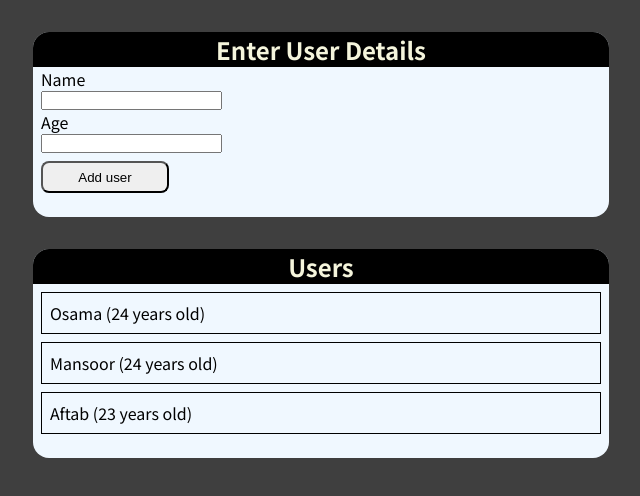
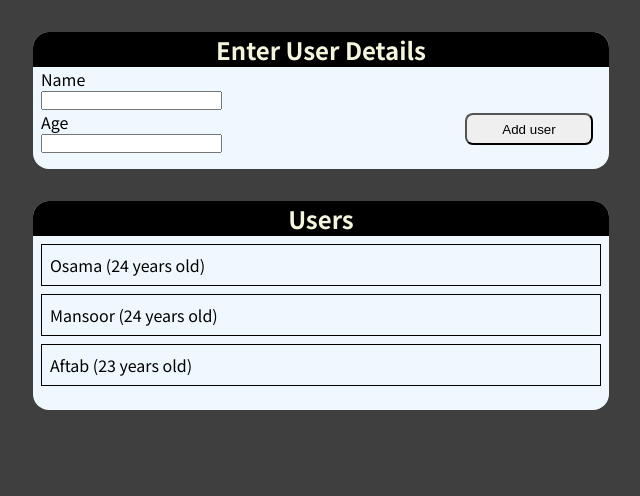
Before and after one commit to OSAMA478/01-react, a React (Create React App) app: page / in a window 1280 px wide. Shown: the top 496 px of the page, without its empty margins (319-959 px from the left). Built offline with nearby package versions, Linux system fonts and the light colour scheme.

Commit message:
💄 chore: positioned the button correctly.

```diff
--- a/src/components/Form/Form.module.css
+++ b/src/components/Form/Form.module.css
@@ -4,4 +4,5 @@
 
 .form {
 	margin-left: 0.5rem;
+	position: relative;
 }
--- a/src/components/UI/Button.module.css
+++ b/src/components/UI/Button.module.css
@@ -3,6 +3,10 @@
 	width: 8rem;
 	height: 2rem;
 	border-radius: 0.5rem;
+
+	position: absolute;
+	right: 1rem;
+	bottom: 0rem;
 }
 
 .button:active {
--- a/src/components/UI/Card.module.css
+++ b/src/components/UI/Card.module.css
@@ -9,4 +9,5 @@
 	overflow: hidden;
 
 	max-width: 800px;
+	position: relative;
 }
```
